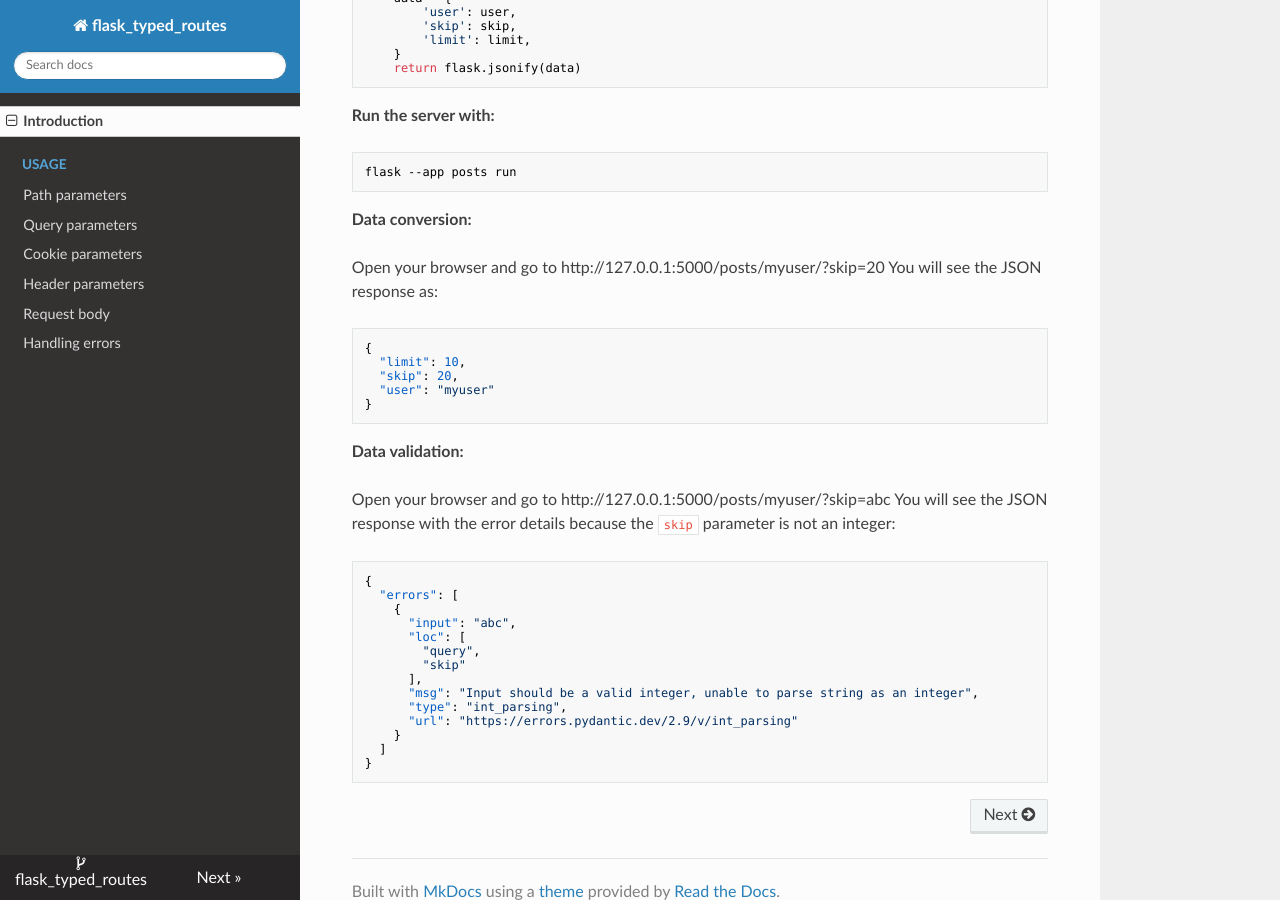
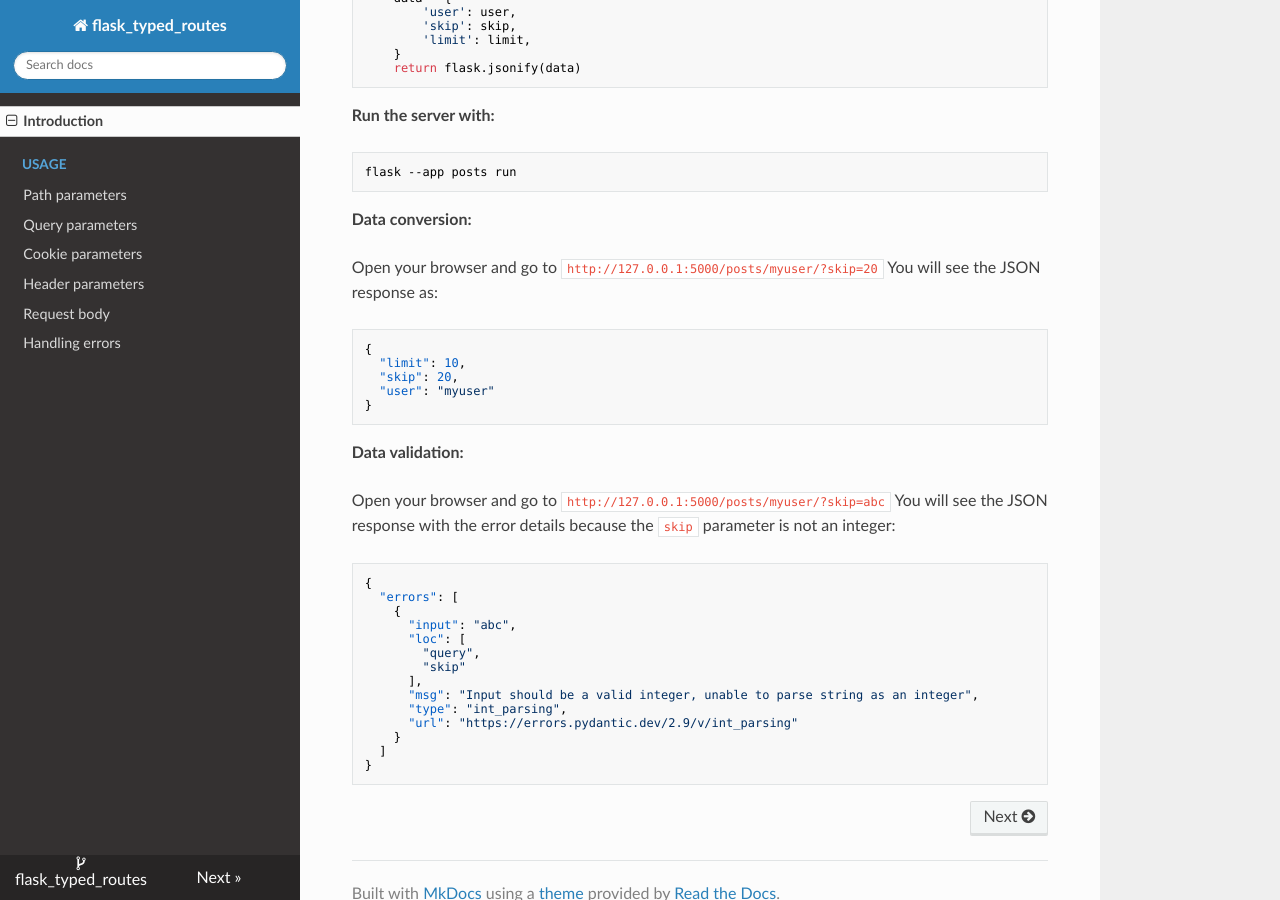
Before and after one commit to rmoralespp/flask_typed_routes, an MkDocs documentation site: the page built from docs/index.md, in a window 1280 px wide and 900 px high, scrolled down 1348 px. Built offline with MkDocs 1.6.1, drawn with Linux system fonts in a browser that asks for light colours; nearby versions of some CDN libraries.

Commit message:
Docu: Added new changes

````diff
--- a/docs/index.md
+++ b/docs/index.md
@@ -61,7 +61,7 @@ flask --app posts run
 
 **Data conversion:**
 
-Open your browser and go to http://127.0.0.1:5000/posts/myuser/?skip=20
+Open your browser and go to `http://127.0.0.1:5000/posts/myuser/?skip=20`
 You will see the JSON response as:
 
 ```json
@@ -74,7 +74,7 @@ You will see the JSON response as:
 
 **Data validation:**
 
-Open your browser and go to http://127.0.0.1:5000/posts/myuser/?skip=abc
+Open your browser and go to `http://127.0.0.1:5000/posts/myuser/?skip=abc`
 You will see the JSON response with the error details because the `skip` parameter is not an integer:
 
 ```json
--- a/docs/path.md
+++ b/docs/path.md
@@ -29,7 +29,7 @@ def read_posts(user_id: int, country_iso: t.Annotated[str, flask_tpr.Path(max_le
 - country_iso: Must be a string with a maximum length of 2 characters. This parameter is validated using the libray
   field `Path`.
 
-Valid Request: http://127.0.0.1:5000/posts/12/ES
+Valid Request: `http://127.0.0.1:5000/posts/12/ES`
 
 ```json
 {
@@ -40,7 +40,7 @@ Valid Request: http://127.0.0.1:5000/posts/12/ES
 
 **Invalid Requests:**
 
-**Case1** If "user_id" is not an integer: http://127.0.0.1:5000/posts/abc/ES
+**Case1** If "user_id" is not an integer: `http://127.0.0.1:5000/posts/abc/ES`
 
 ```json
 {
@@ -60,7 +60,7 @@ Valid Request: http://127.0.0.1:5000/posts/12/ES
 ```
 
 **Case2** If "country_iso" is not a string with a maximum length of 2
-characters: http://127.0.0.1:5000/posts/12/ESP
+characters: `http://127.0.0.1:5000/posts/12/ESP`
 
 ```
 {
--- a/docs/query.md
+++ b/docs/query.md
@@ -33,7 +33,7 @@ Explanation:
 
 Note: The alias is used to demonstrate how the library can support Pydantic's Field class.
 
-Valid Request: http://127.0.0.1:5000/posts/?needy=passed&max=20
+Valid Request: `http://127.0.0.1:5000/posts/?needy=passed&max=20`
 
 ```json
 {
@@ -45,7 +45,7 @@ Valid Request: http://127.0.0.1:5000/posts/?needy=passed&max=20
 
 **Invalid Requests:**
 
-**Case1** If "needy" is not included in the request: http://127.0.0.1:5000/posts/
+**Case1** If "needy" is not included in the request: `http://127.0.0.1:5000/posts/`
 
 ```json
 {
@@ -64,7 +64,7 @@ Valid Request: http://127.0.0.1:5000/posts/?needy=passed&max=20
 }
 ```
 
-**Case2** If "limit" (alias: "max") is greater than 100: http://127.0.0.1:5000/posts/?needy=passed&max=1000
+**Case2** If "limit" (alias: "max") is greater than 100: `http://127.0.0.1:5000/posts/?needy=passed&max=1000`
 
 ```json
 {
````
